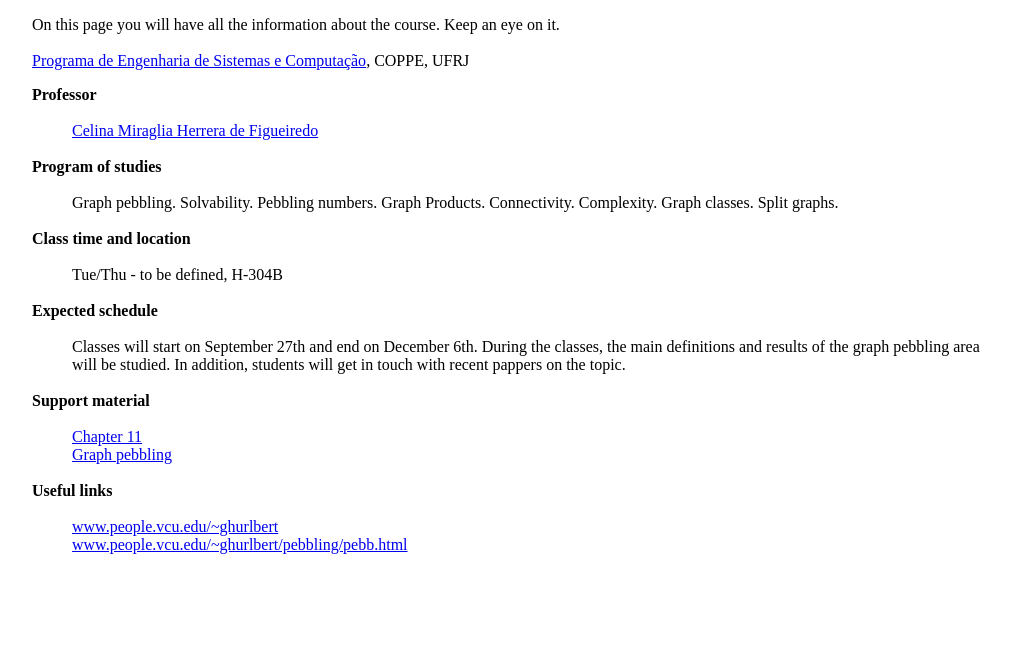
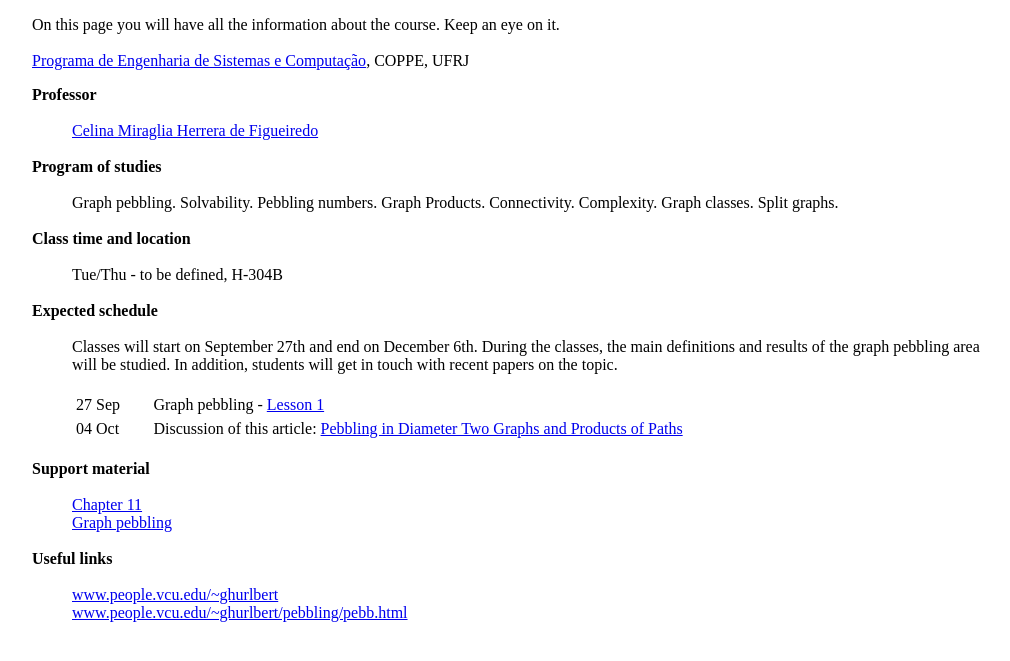
Before and after one commit to matheusadauto/pebbling-2022, a plain HTML site: page index.html in a window 1280 px wide. Shown: the part 131-792 px from the top of the page, without its empty margins (128-1138 px from the left). Drawn offline with Linux system fonts and the light colour scheme.

Commit message:
dia 27 e 04 no cronograma

```diff
--- a/index.html
+++ b/index.html
@@ -8,6 +8,13 @@
                 margin-left: auto;
                 margin-right: auto;
                 width: 60em;
+            }
+            th {
+                text-align: left;
+                padding:3px;
+            }
+            td {
+                padding:2px;
             }
         </style>
         <title>Topicos Especiais em Algoritmos e Combinatoria</title>
@@ -55,7 +62,23 @@
             <dd>
                 Classes will start on September 27th and end on December 6th.
                 During the classes, the main definitions and results of the graph pebbling area will be studied.
-                In addition, students will get in touch with recent pappers on the topic.
+                In addition, students will get in touch with recent papers on the topic.
+                <br>
+                <br>
+                <table style="width:100%">
+                    <!-- <tr>
+                        <th><b>Day<b></th>
+                        <th><b>Description<b></th>
+                    </tr> -->
+                    <tr>
+                        <td>27 Sep</td>
+                        <td>Graph pebbling - <a href="./Material/Lesson1">Lesson 1</a></td>
+                    </tr>
+                    <tr>
+                        <td>04 Oct</td>
+                        <td>Discussion of this article: <a href="./Material/Article1">Pebbling in Diameter Two Graphs and Products of Paths</a></td>
+                    </tr>
+                </table>
             </dd>
             <br>
 
```
Also changed, not shown: 2 other files.
